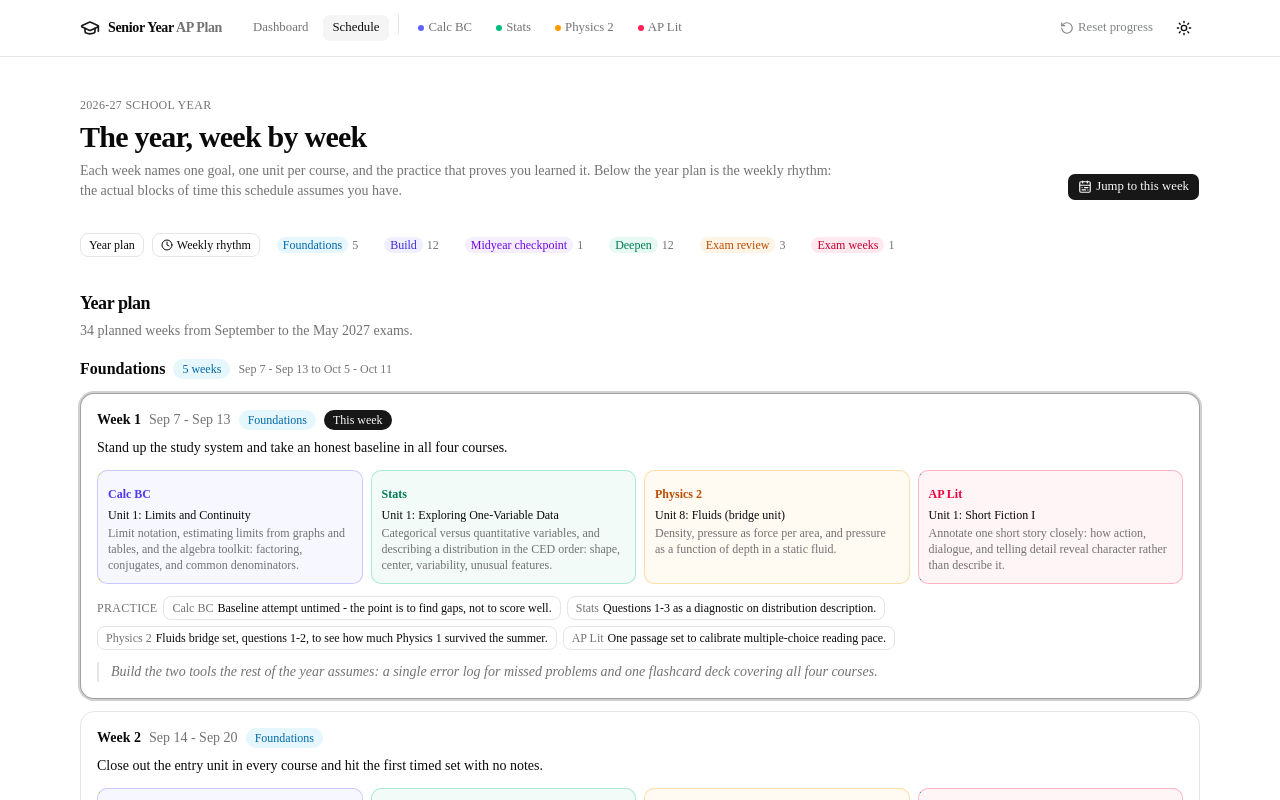
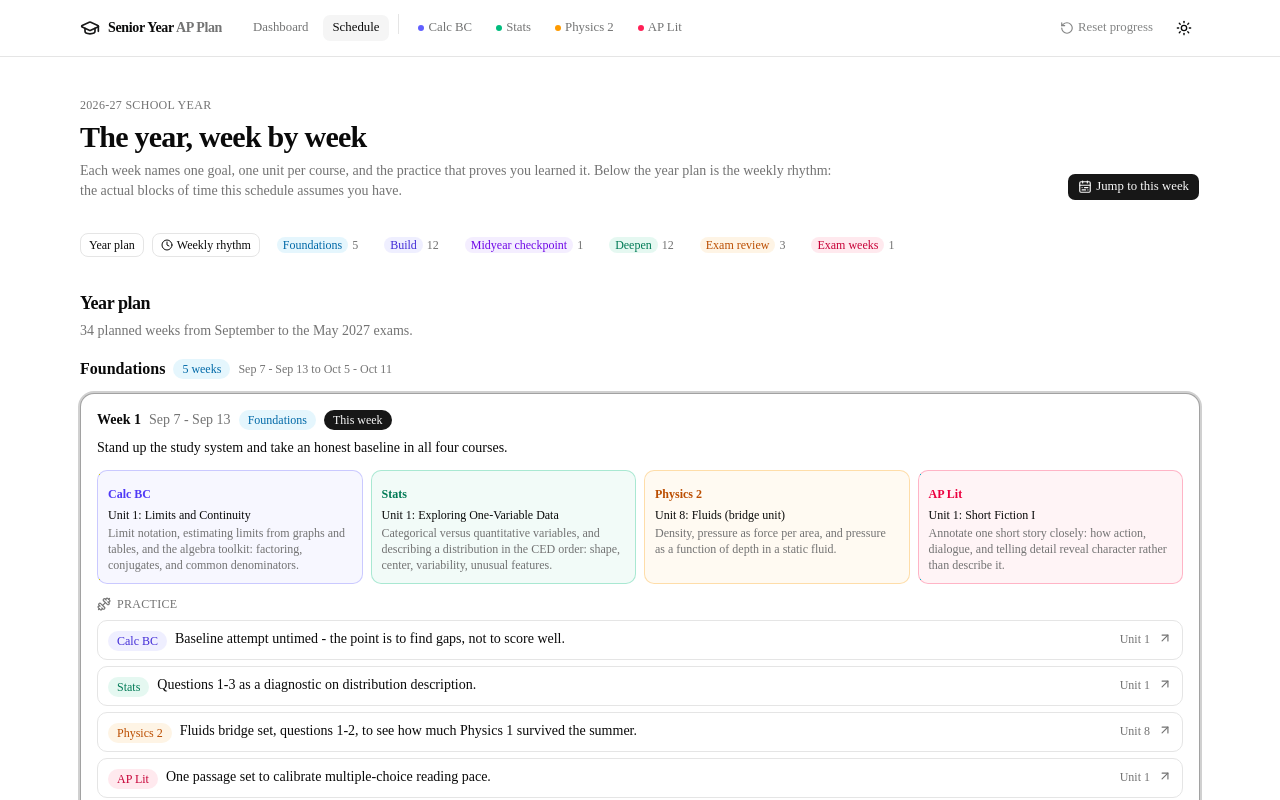
Before and after one commit to nkkumarnitin9090/ap-prep-pal, a Next.js app: page /schedule in a window 1280 px wide. Shown: the top 800 px of the page. Built offline with nearby package versions, Linux system fonts and the light colour scheme.

Commit message:
Wire PracticeLinks into the dashboard and schedule week views
The extracted component was sitting unused while both call sites still
inlined pill-button practice links. Shared list layout wraps the full
sentence labels instead.

Co-authored-by: nandini.24.kumar <nandini.24.kumar@gmail.com>

```diff
--- a/src/components/dashboard/week-focus.tsx
+++ b/src/components/dashboard/week-focus.tsx
@@ -1,10 +1,11 @@
 import Link from "next/link";
-import { ArrowUpRight, CalendarRange, Dumbbell, Target } from "lucide-react";
+import { ArrowUpRight, CalendarRange, Target } from "lucide-react";
 
 import { Badge } from "@/components/ui/badge";
 import { Button } from "@/components/ui/button";
 import { Card, CardContent, CardHeader, CardTitle } from "@/components/ui/card";
 import { EmptyState } from "@/components/page-shell";
+import { PracticeLinks } from "@/components/schedule/practice-links";
 import { accent } from "@/lib/accents";
 import { phaseStyles } from "@/lib/content";
 import { resolvePractice } from "@/lib/schedule-links";
@@ -109,32 +110,7 @@ export function WeekFocus({
           </p>
         )}
 
-        {practice.length > 0 ? (
-          <div className="space-y-2">
-            <p className="flex items-center gap-1.5 text-xs font-medium tracking-wide text-muted-foreground uppercase">
-              <Dumbbell className="size-3.5" aria-hidden />
-              Practice this week
-            </p>
-            <ul className="flex flex-wrap gap-2">
-              {practice.map((item) => (
-                <li key={item.key}>
-                  {item.href ? (
-                    <Button asChild size="xs" variant="outline">
-                      <Link href={item.href}>
-                        <span className="text-muted-foreground">{item.courseShortName}</span>
-                        {item.label}
-                      </Link>
-                    </Button>
-                  ) : (
-                    <Badge variant="outline" className="font-normal">
-                      {item.courseShortName}: {item.label}
-                    </Badge>
-                  )}
-                </li>
-              ))}
-            </ul>
-          </div>
-        ) : null}
+        <PracticeLinks practice={practice} />
 
         {week.note ? (
           <p className="border-l-2 pl-3 text-sm text-muted-foreground italic">{week.note}</p>
--- a/src/components/schedule/practice-links.tsx
+++ b/src/components/schedule/practice-links.tsx
@@ -14,14 +14,16 @@ import { coursesBySlug } from "@/data/courses";
 export function PracticeLinks({
   practice,
   heading = "Practice this week",
+  className,
 }: {
   practice: ResolvedPractice[];
   heading?: string;
+  className?: string;
 }) {
   if (practice.length === 0) return null;
 
   return (
-    <div className="space-y-2">
+    <div className={cn("space-y-2", className)}>
       <p className="flex items-center gap-1.5 text-xs font-medium tracking-wide text-muted-foreground uppercase">
         <Dumbbell className="size-3.5" aria-hidden />
         {heading}
@@ -48,7 +50,7 @@ export function PracticeLinks({
               {item.href ? (
                 <Link
                   href={item.href}
-                  className="flex items-start gap-2 rounded-lg border px-2.5 py-2 text-sm outline-none hover:bg-muted/60 focus-visible:ring-3 focus-visible:ring-ring/50"
+                  className="flex flex-wrap items-start gap-2 rounded-lg border px-2.5 py-2 text-sm outline-none hover:bg-muted/60 focus-visible:ring-3 focus-visible:ring-ring/50"
                 >
                   {body}
                   <ArrowUpRight
@@ -57,7 +59,7 @@ export function PracticeLinks({
                   />
                 </Link>
               ) : (
-                <div className="flex items-start gap-2 rounded-lg border border-dashed px-2.5 py-2 text-sm">
+                <div className="flex flex-wrap items-start gap-2 rounded-lg border border-dashed px-2.5 py-2 text-sm">
                   {body}
                 </div>
               )}
--- a/src/components/schedule/week-row.tsx
+++ b/src/components/schedule/week-row.tsx
@@ -1,7 +1,7 @@
 import Link from "next/link";
 
 import { Badge } from "@/components/ui/badge";
-import { Button } from "@/components/ui/button";
+import { PracticeLinks } from "@/components/schedule/practice-links";
 import { accent } from "@/lib/accents";
 import { phaseStyles } from "@/lib/content";
 import { resolvePractice } from "@/lib/schedule-links";
@@ -75,27 +75,7 @@ export function WeekRow({
         </ul>
       ) : null}
 
-      {practice.length > 0 ? (
-        <div className="mt-3 flex flex-wrap items-center gap-1.5">
-          <span className="text-xs font-medium tracking-wide text-muted-foreground uppercase">
-            Practice
-          </span>
-          {practice.map((item) =>
-            item.href ? (
-              <Button asChild key={item.key} size="xs" variant="outline">
-                <Link href={item.href}>
-                  <span className="text-muted-foreground">{item.courseShortName}</span>
-                  {item.label}
-                </Link>
-              </Button>
-            ) : (
-              <Badge key={item.key} variant="outline" className="font-normal">
-                {item.courseShortName}: {item.label}
-              </Badge>
-            ),
-          )}
-        </div>
-      ) : null}
+      <PracticeLinks practice={practice} heading="Practice" className="mt-3" />
 
       {week.note ? (
         <p className="mt-3 border-l-2 pl-3 text-sm text-muted-foreground italic">
```
